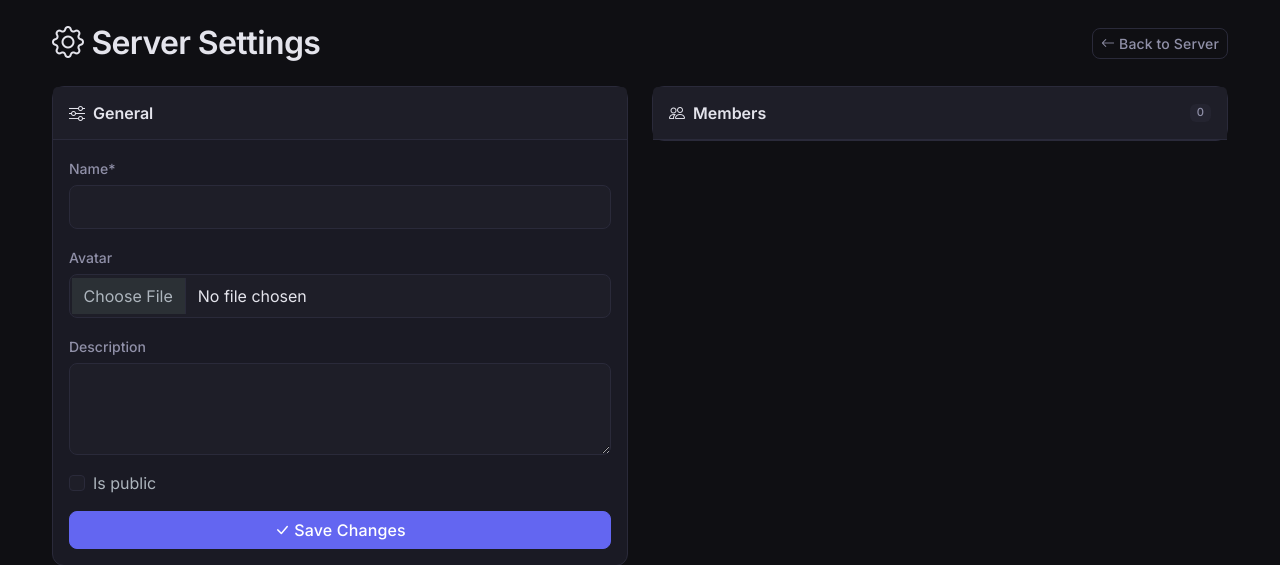
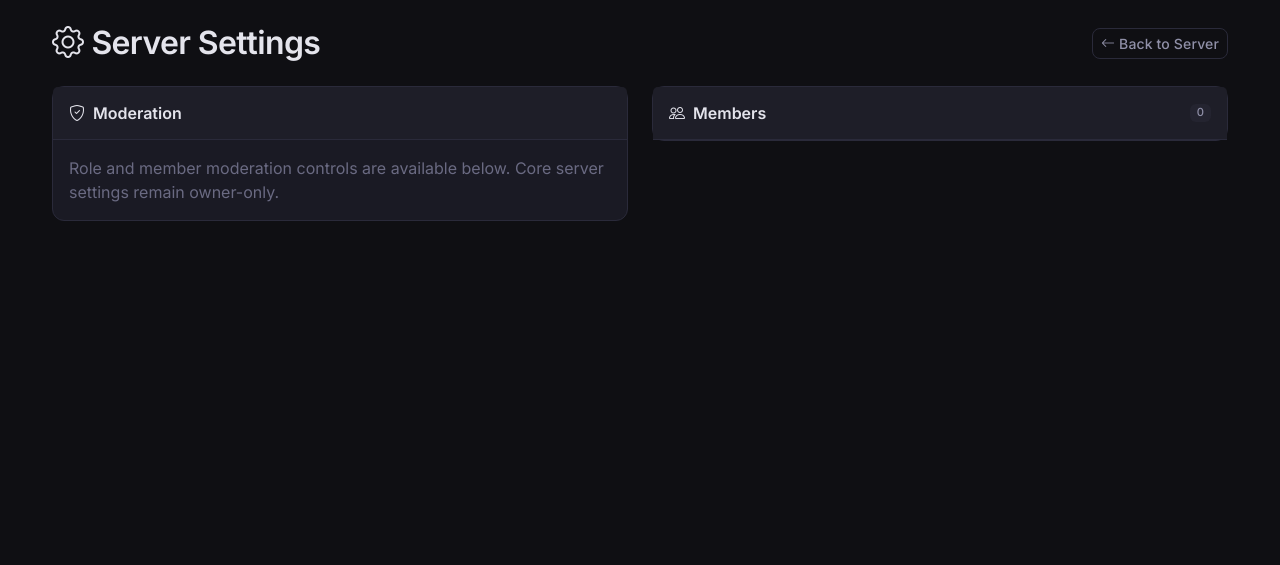
Before and after one commit to hexaper/chat-hub, a Django app: template templates/rooms/server_settings.html in a window 1280 px wide. Shown: the part 65-630 px from the top of the page. After the commit the page ends 286 px from the top, so only its background shows below. Run offline with Django 5.2, Linux system fonts and the light colour scheme; the template is opened without the code that fills it: values that come from a table or form of the project are taken from there, others are empty; some libraries are stand-ins or nearby versions.

Commit message:
fix: restrict server settings authority for admins

```diff
--- a/apps/rooms/permissions.py
+++ b/apps/rooms/permissions.py
@@ -18,3 +18,7 @@ def is_server_admin(server, user):
 
 def can_moderate_server(server, user):
     return is_server_owner(server, user) or is_server_admin(server, user) or user.is_staff
+
+
+def can_manage_server_settings(server, user):
+    return is_server_owner(server, user) or user.is_staff
--- a/templates/rooms/server_settings.html
+++ b/templates/rooms/server_settings.html
@@ -15,6 +15,7 @@
 <div class="row g-4">
     <!-- Settings column -->
     <div class="col-lg-6">
+        {% if can_manage_settings %}
         <!-- General settings -->
         <div class="card mb-4">
             <div class="card-header">
@@ -75,6 +76,18 @@
                 </form>
             </div>
         </div>
+        {% else %}
+        <div class="card mb-4">
+            <div class="card-header">
+                <i class="bi bi-shield-check me-2"></i>Moderation
+            </div>
+            <div class="card-body">
+                <p class="mb-0" style="color:var(--text-muted)">
+                    Role and member moderation controls are available below. Core server settings remain owner-only.
+                </p>
+            </div>
+        </div>
+        {% endif %}
     </div>
 
     <!-- Members column -->
```
Also changed, not shown: apps/rooms/tests/test_permissions.py (+52 -0 lines), apps/rooms/views.py (+9 -7 lines).
